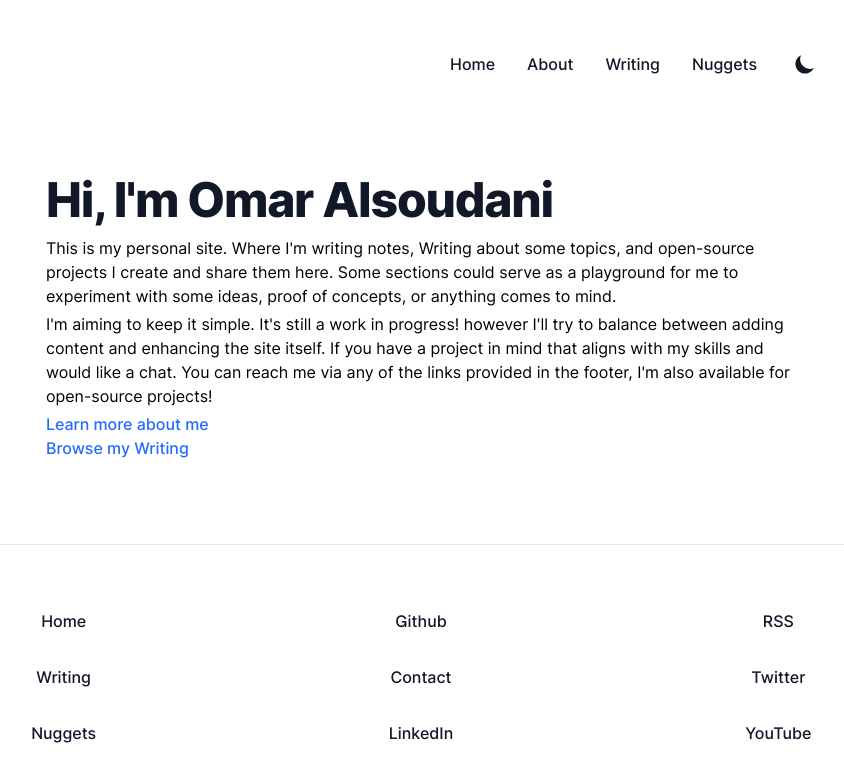
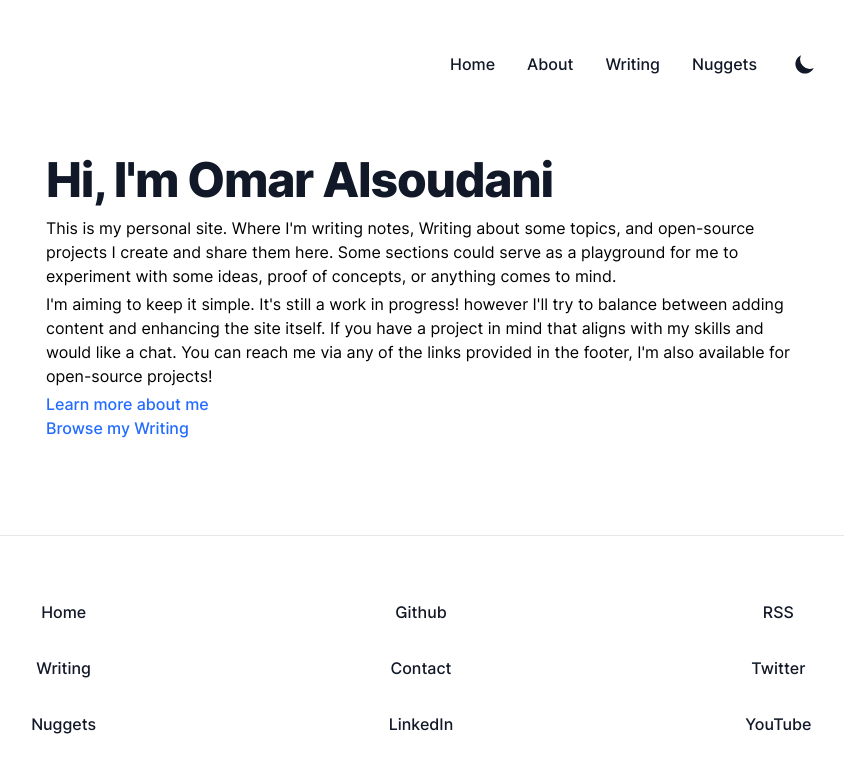
Before and after one commit to omaralsoudanii/mkreg.dev, a Next.js app: page / in a window 1280 px wide. Shown: the top 782 px of the page, without its empty margins (219-1063 px from the left). Built offline with nearby package versions, Linux system fonts and the light colour scheme; no server answers; what @tailwindcss/typography would draw is missing.

Commit message:
remove prose margins on first element

```diff
--- a/src/styles/base.css
+++ b/src/styles/base.css
@@ -234,10 +234,4 @@
     @apply m-0;
   }
 
-  .prose > :first-child {
-    /* Override removing top margin, causing layout shift */
-    margin-top: 1.25em !important;
-    margin-bottom: 1.25em !important;
-  }
-
 }
```
